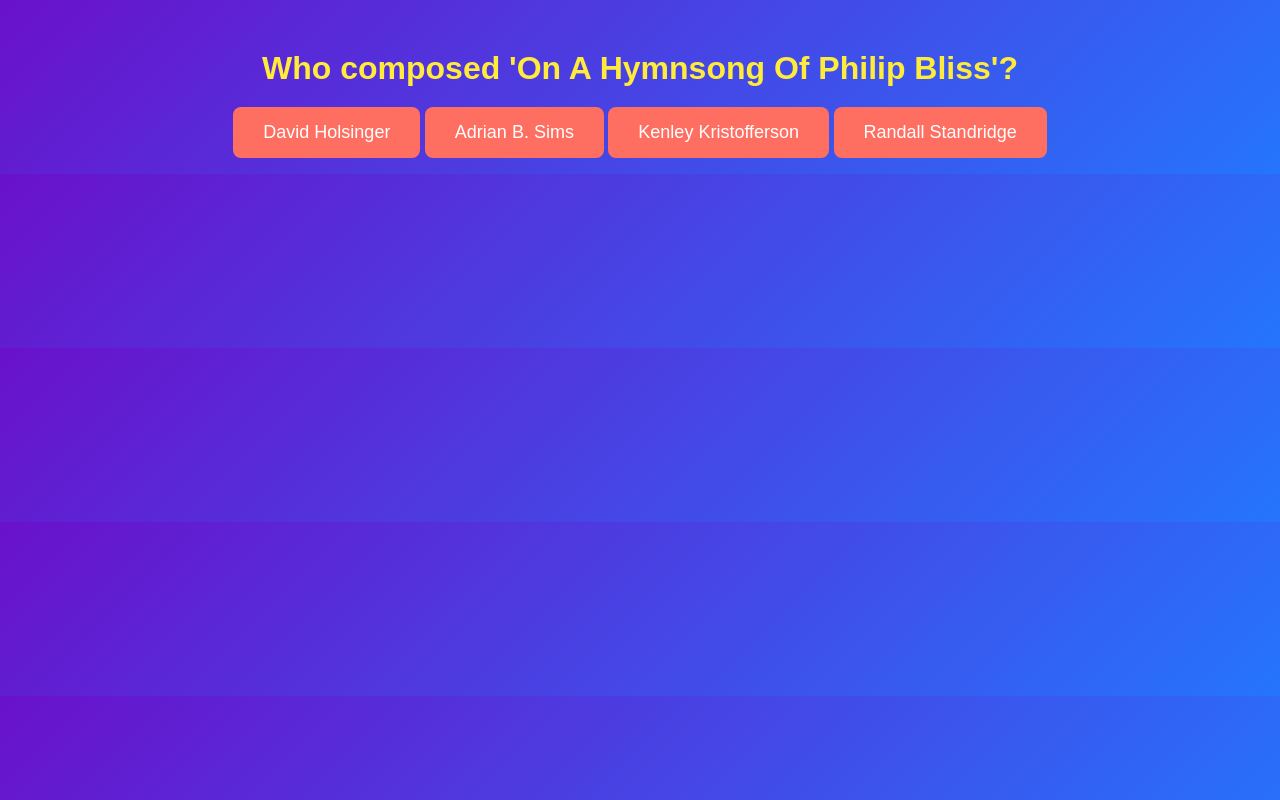
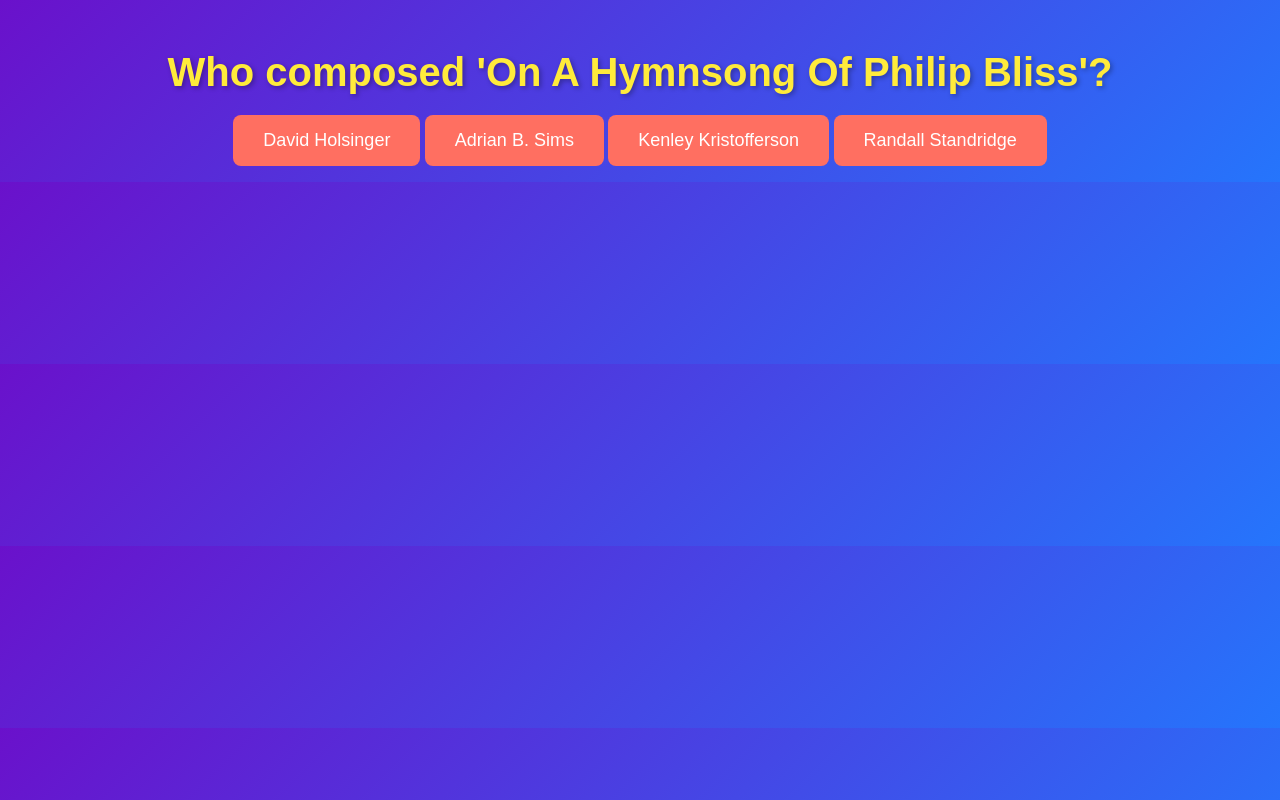
Before and after one commit to ExplosiveProton/Musical-Jeopardy, a plain HTML site: page index.html in a window 1280 px wide. Both pictures are taken after a click on the button "Start Quiz". Drawn offline with Linux system fonts and the light colour scheme.

Commit message:
Update styles.css

```diff
--- a/styles.css
+++ b/styles.css
@@ -15,10 +15,11 @@ h1 {
 }
 
 .question {
-    font-size: 32px; /* Increased size */
-    font-weight: bold;
-    color: #ffeb3b; /* Bright color for better visibility */
+    font-size: 40px; /* Huge font size */
+    font-weight: 900; /* Extra bold */
+    color: #ffeb3b; /* Bright yellow for contrast */
     margin-bottom: 20px;
+    text-shadow: 2px 2px 5px rgba(0, 0, 0, 0.3); /* Shadow for extra clarity */
 }
 
 button {
```
